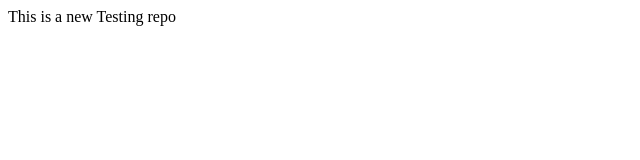
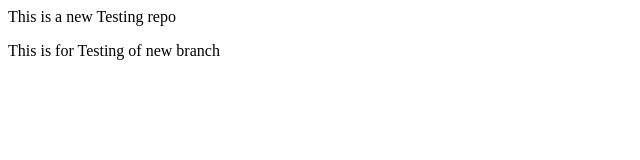
Before and after one commit to iLakshaySinghal/Testing-Repo, a plain HTML site: page index.html in a window 1280 px wide. Shown: the whole page, without its empty margins (0-640 px from the left). Drawn offline with Linux system fonts and the light colour scheme.

Commit message:
Add new Feature

```diff
--- a/index.html
+++ b/index.html
@@ -1 +1,2 @@
 <p>This is a new Testing repo</p>
+<p>This is for Testing of new branch</p>
```
